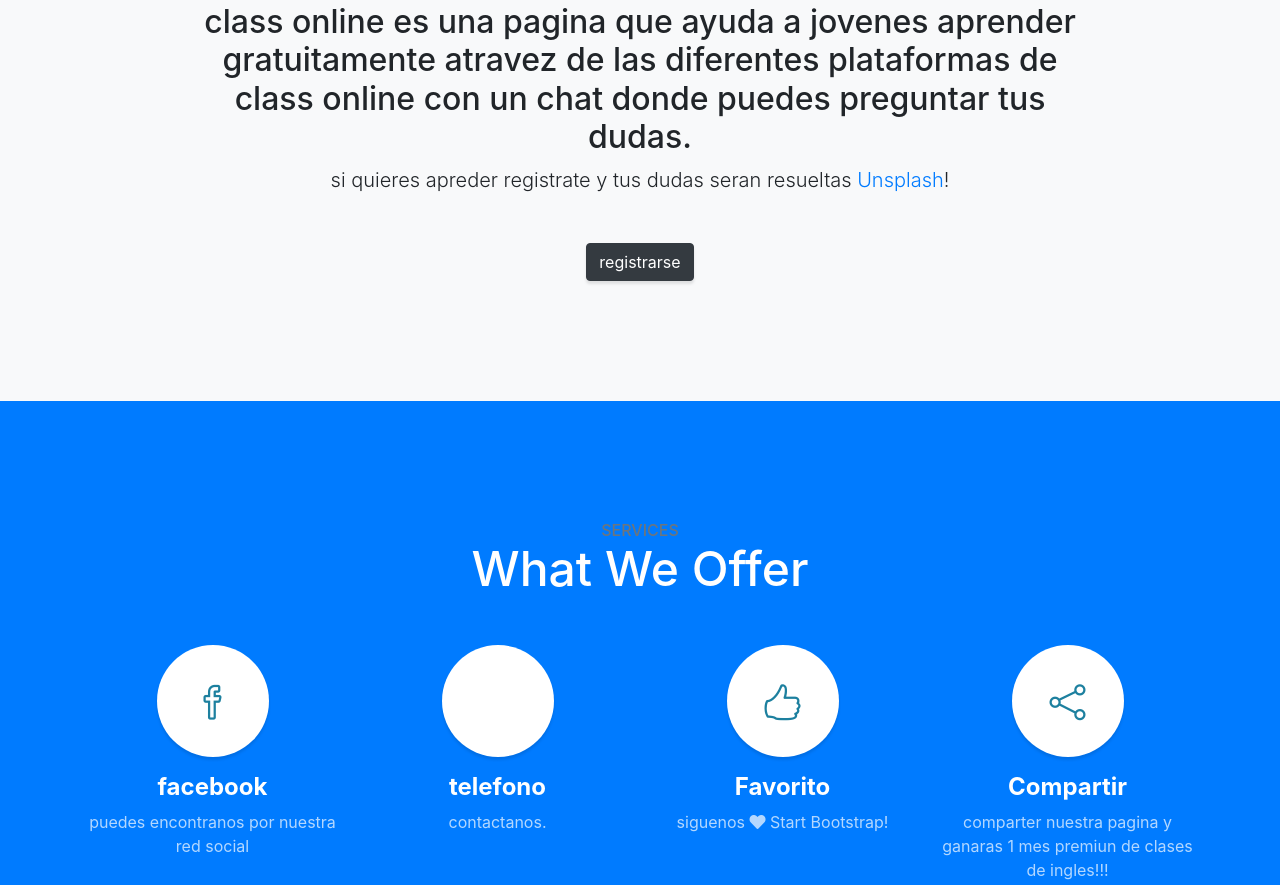
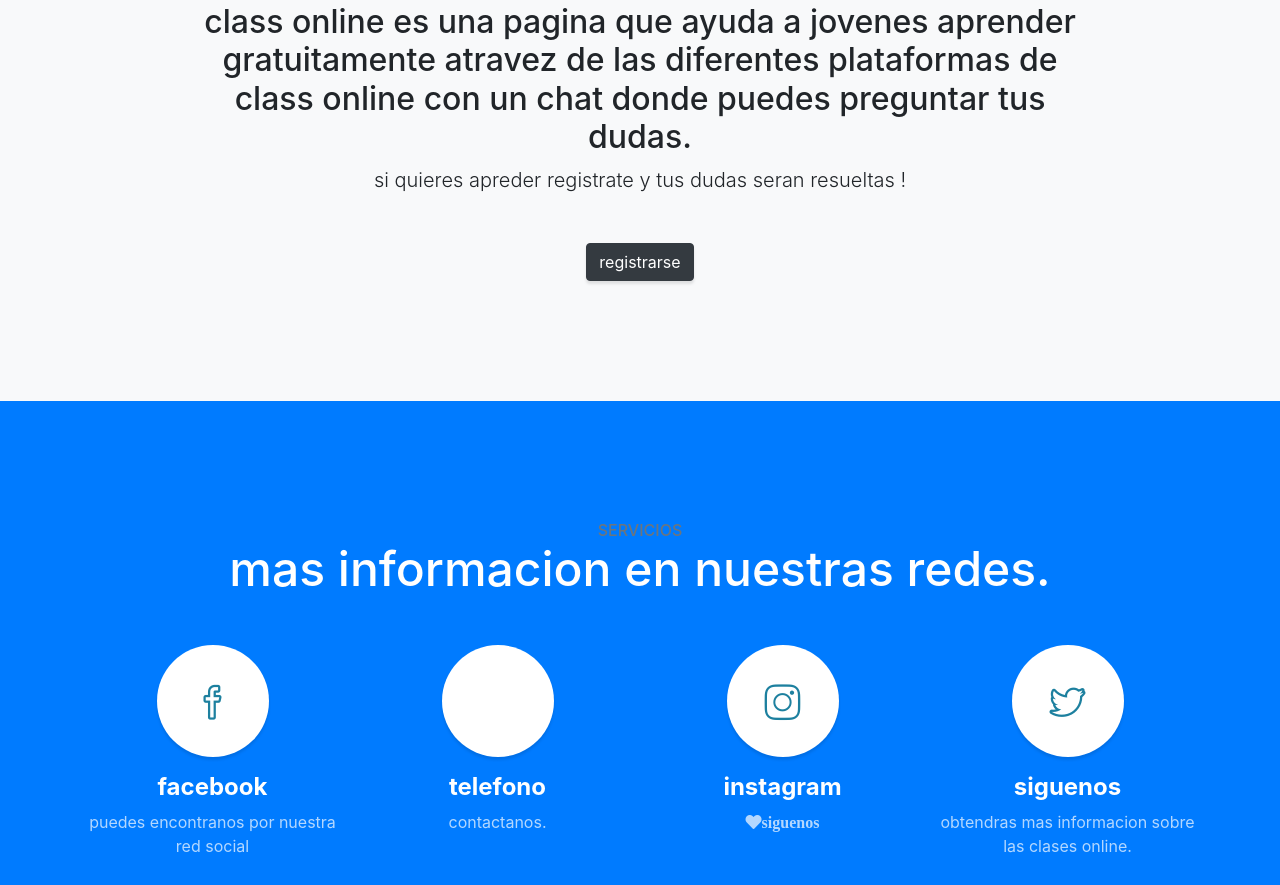
Before and after one commit to juanse123/juanse123.github.io, a website with bundled scripts: page index.html in a window 1280 px wide. Shown: the part 917-1802 px from the top of the page. Built offline with nearby package versions, Linux system fonts and the light colour scheme; some icons are missing.

Commit message:
cambio 2
modifique 2

```diff
--- a/index.html
+++ b/index.html
@@ -71,7 +71,7 @@
         <div class="col-lg-10 mx-auto">
           <h2>class online es una pagina que ayuda a jovenes aprender gratuitamente atravez de las diferentes plataformas de class online con un chat donde puedes preguntar tus dudas. </h2>
           <p class="lead mb-5">si quieres apreder registrate y tus dudas seran resueltas
-            <a href="https://unsplash.com/">Unsplash</a>!</p>
+            <a href="https://unsplash.com/"></a>!</p>
           <a class="btn btn-dark btn-xl js-scroll-trigger" href="#services">registrarse</a>
         </div>
       </div>
@@ -82,8 +82,8 @@
   <section class="content-section bg-primary text-white text-center" id="services">
     <div class="container">
       <div class="content-section-heading">
-        <h3 class="text-secondary mb-0">Services</h3>
-        <h2 class="mb-5">What We Offer</h2>
+        <h3 class="text-secondary mb-0">Servicios</h3>
+        <h2 class="mb-5">mas informacion en nuestras redes.</h2>
       </div>
       <div class="row">
         <div class="col-lg-3 col-md-6 mb-5 mb-lg-0">
@@ -97,7 +97,7 @@
         </div>
         <div class="col-lg-3 col-md-6 mb-5 mb-lg-0">
           <span class="service-icon rounded-circle mx-auto mb-3">
-            <i class="icon-smartphone"></i>
+            <i class="icon-telephone"></i>
           </span>
           <h4>
             <strong>telefono</strong>
@@ -106,23 +106,23 @@
         </div>
         <div class="col-lg-3 col-md-6 mb-5 mb-md-0">
           <span class="service-icon rounded-circle mx-auto mb-3">
-            <i class="icon-like"></i>
+            <i class="icon-social-instagram"></i>
           </span>
           <h4>
-            <strong>Favorito</strong>
+            <strong>instagram</strong>
           </h4>
-          <p class="text-faded mb-0">siguenos
-            <i class="fas fa-heart"></i>
-            Start Bootstrap!</p>
+          <p class="text-faded mb-0">
+            <i class="fas fa-heart">siguenos</i>
+            </p>
         </div>
         <div class="col-lg-3 col-md-6">
           <span class="service-icon rounded-circle mx-auto mb-3">
-            <i class="icon-share"></i>
+            <i class="icon-social-twitter"></i>
           </span>
           <h4>
-            <strong>Compartir</strong>
+            <strong>siguenos</strong>
           </h4>
-          <p class="text-faded mb-0">comparter nuestra pagina y ganaras 1 mes premiun de clases de ingles!!!</p>
+          <p class="text-faded mb-0">obtendras mas informacion sobre las clases online.</p>
         </div>
       </div>
     </div>
```
